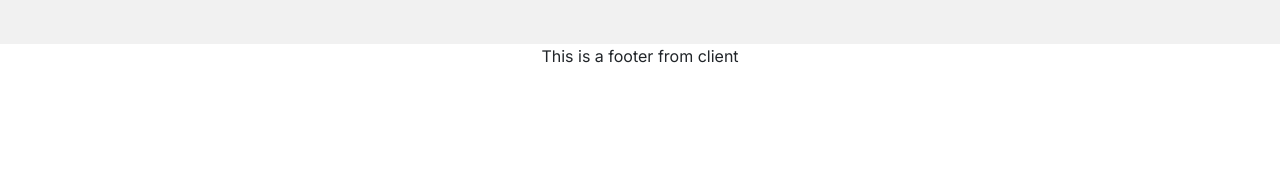
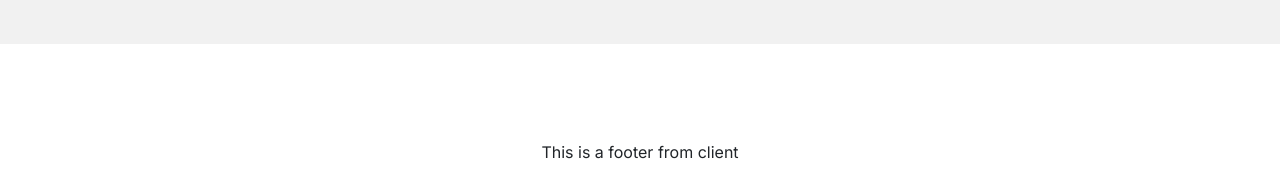
Before and after one commit to jaspherbagor/AutoConnect, a React (Create React App) app in the folder front-end/: page / in a window 1280 px wide. Shown: the part 429-619 px from the top of the page. Built offline with nearby package versions, Linux system fonts and the light colour scheme.

Commit message:
added a feature section

```diff
--- a/front-end/src/components/pages/client/home.jsx
+++ b/front-end/src/components/pages/client/home.jsx
@@ -23,6 +23,9 @@ const Home = () => {
                 </div>
             </div>
         </section>
+        <section className="feature-section container-fluid px-md-4 px-sm-4 py-5">
+
+        </section>
 
         <ClientFooter />
     </div>
```
